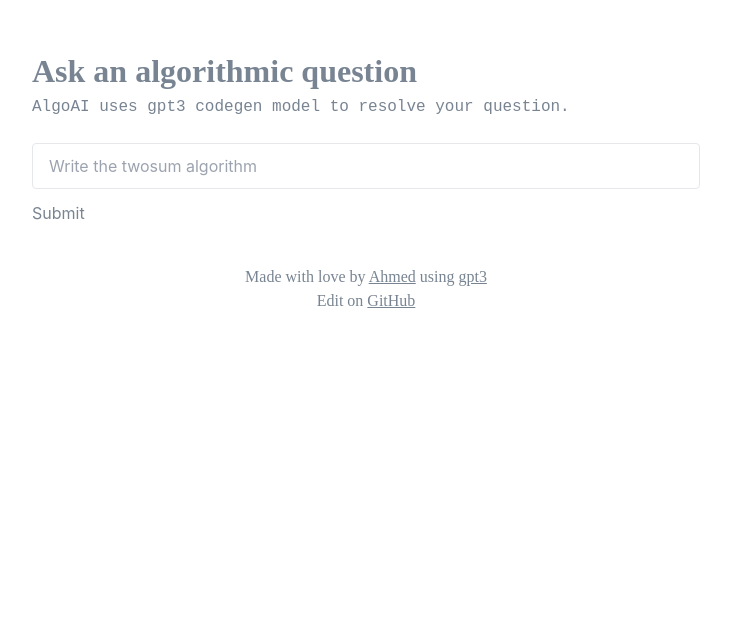
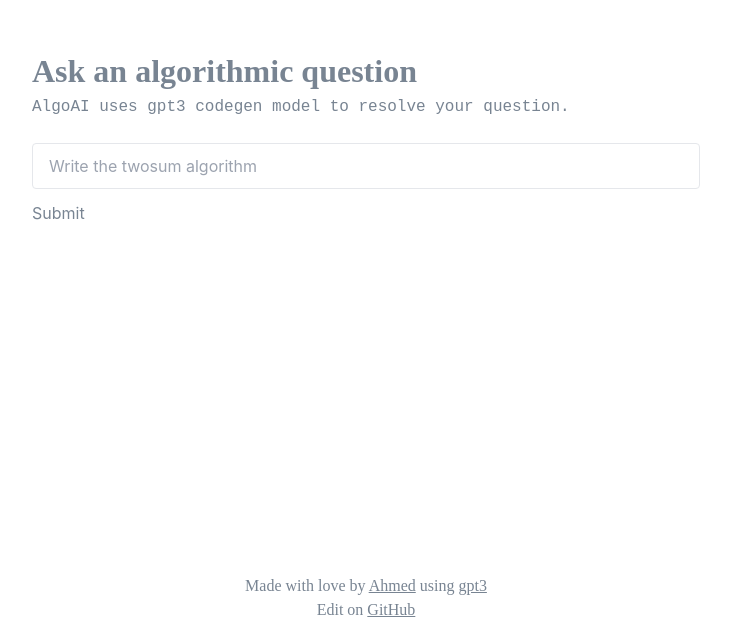
Before and after one commit to ahmedsaheed/AlgoAI, a Next.js app: page / in a window 1280 px wide. Shown: the part 178-800 px from the top of the page, without its empty margins (274-1005 px from the left). Built offline with nearby package versions, Linux system fonts and the light colour scheme.

Commit message:
added fotter and formatted

```diff
--- a/styles/globals.css
+++ b/styles/globals.css
@@ -97,7 +97,7 @@ h2 {
 }
 
 footer{
-  /* position: fixed; */
+  position: fixed;
   bottom: 0;
   width: 100%;
   text-align: center;
```
